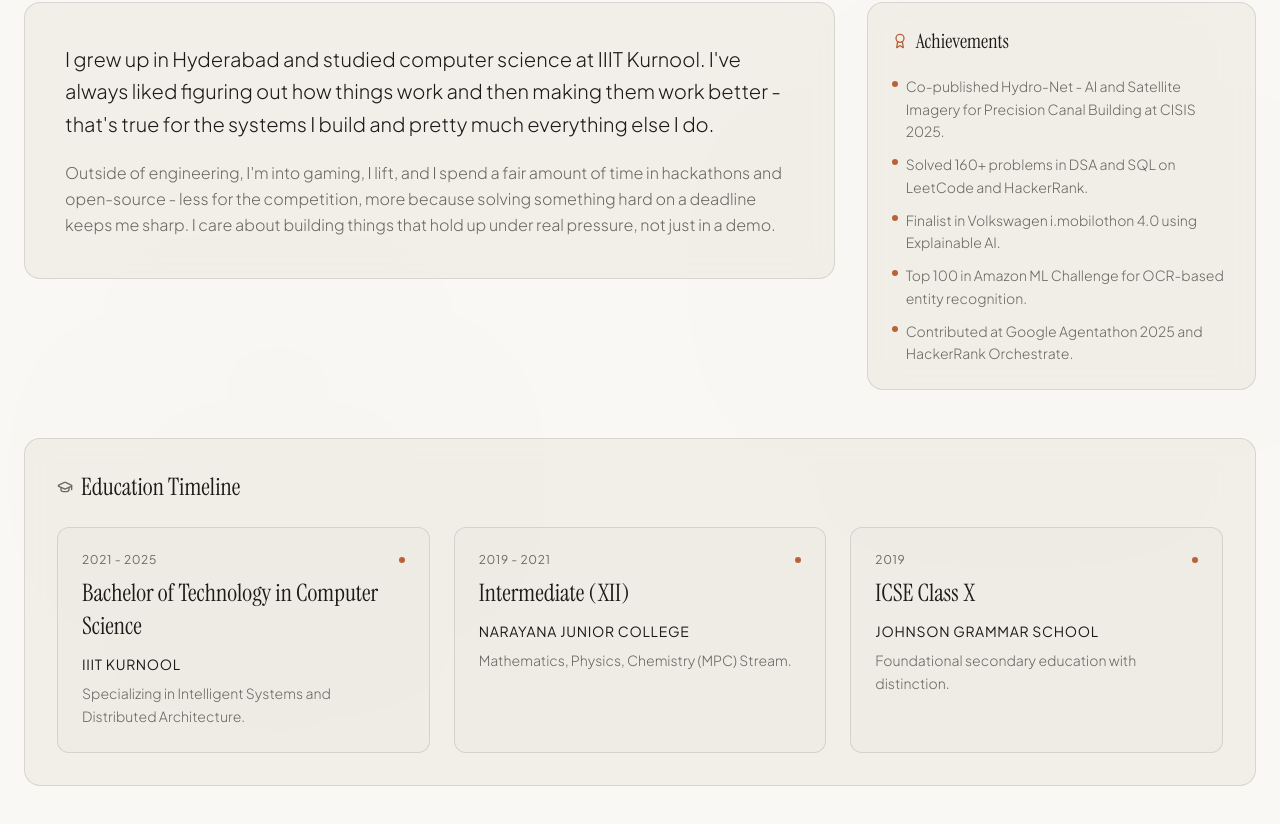
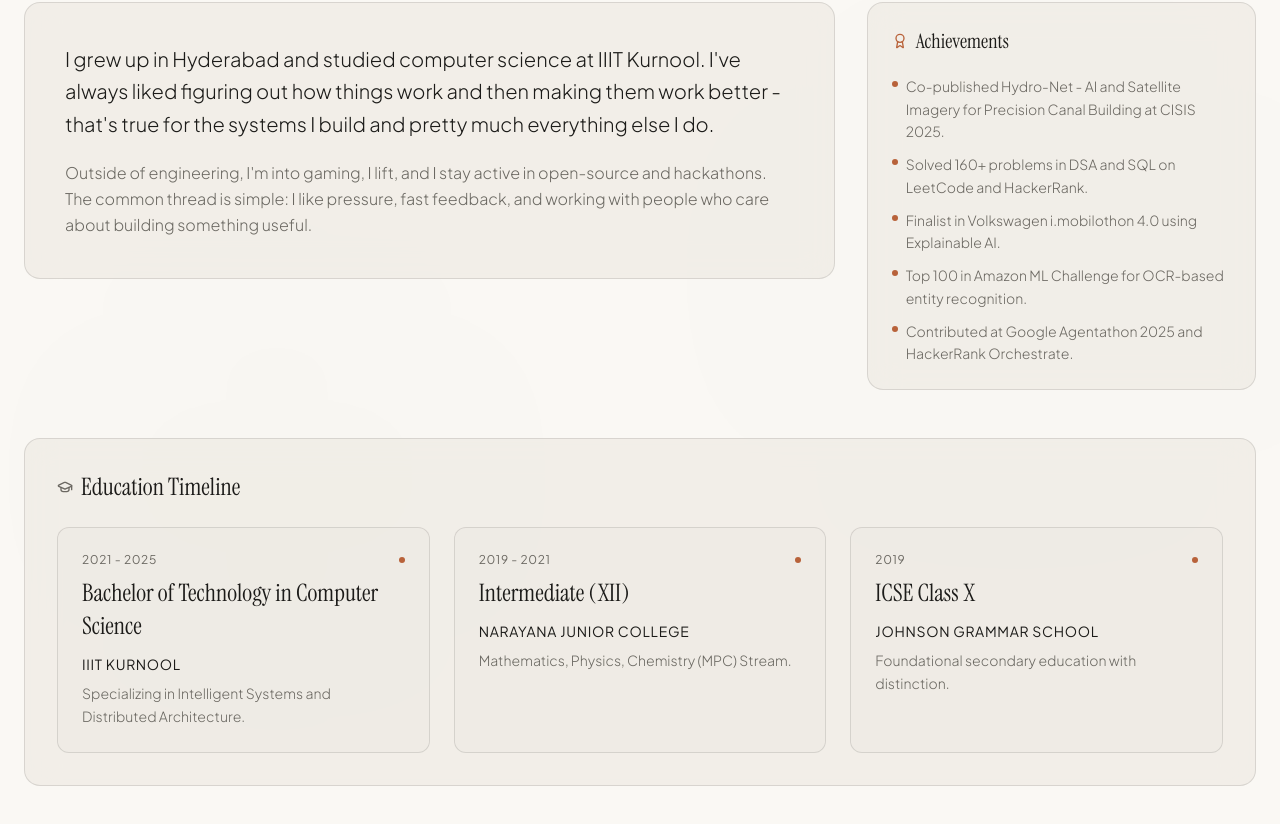
Before and after one commit to ShivamaniG/shivamani-studio, a React (Vite) app: page / in a window 1280 px wide. Shown: the part 4384-5208 px from the top of the page. Built offline with nearby package versions, Linux system fonts and the light colour scheme.

Commit message:
Refine about section copy

```diff
--- a/src/components/AboutSection.tsx
+++ b/src/components/AboutSection.tsx
@@ -51,7 +51,7 @@ export default function AboutSection() {
               I grew up in Hyderabad and studied computer science at IIIT Kurnool. I&apos;ve always liked figuring out how things work and then making them work better - that&apos;s true for the systems I build and pretty much everything else I do.
             </p>
             <p className="mt-5 text-stone-400 text-sm sm:text-base leading-relaxed font-light">
-              Outside of engineering, I&apos;m into gaming, I lift, and I spend a fair amount of time in hackathons and open-source - less for the competition, more because solving something hard on a deadline keeps me sharp. I care about building things that hold up under real pressure, not just in a demo.
+              Outside of engineering, I&apos;m into gaming, I lift, and I stay active in open-source and hackathons. The common thread is simple: I like pressure, fast feedback, and working with people who care about building something useful.
             </p>
           </div>
 
```
